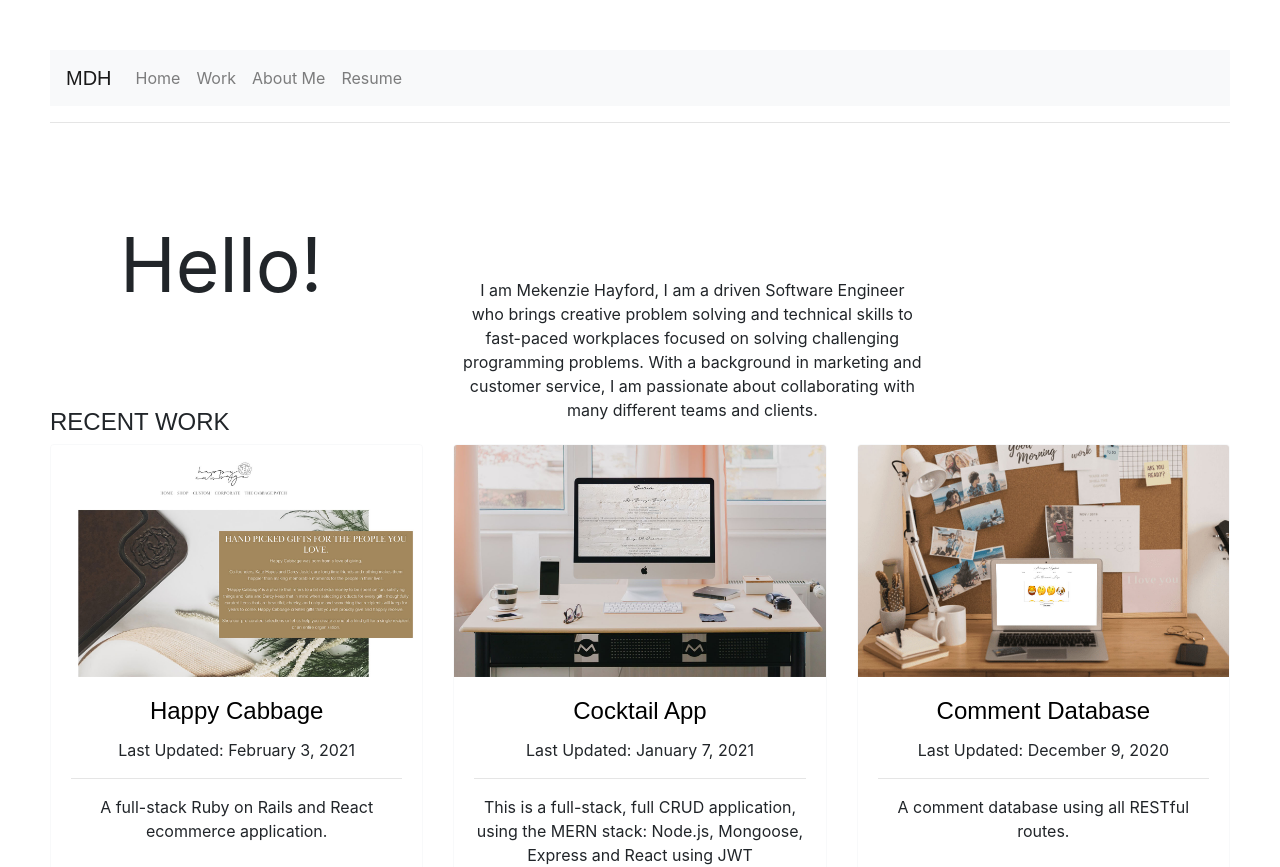
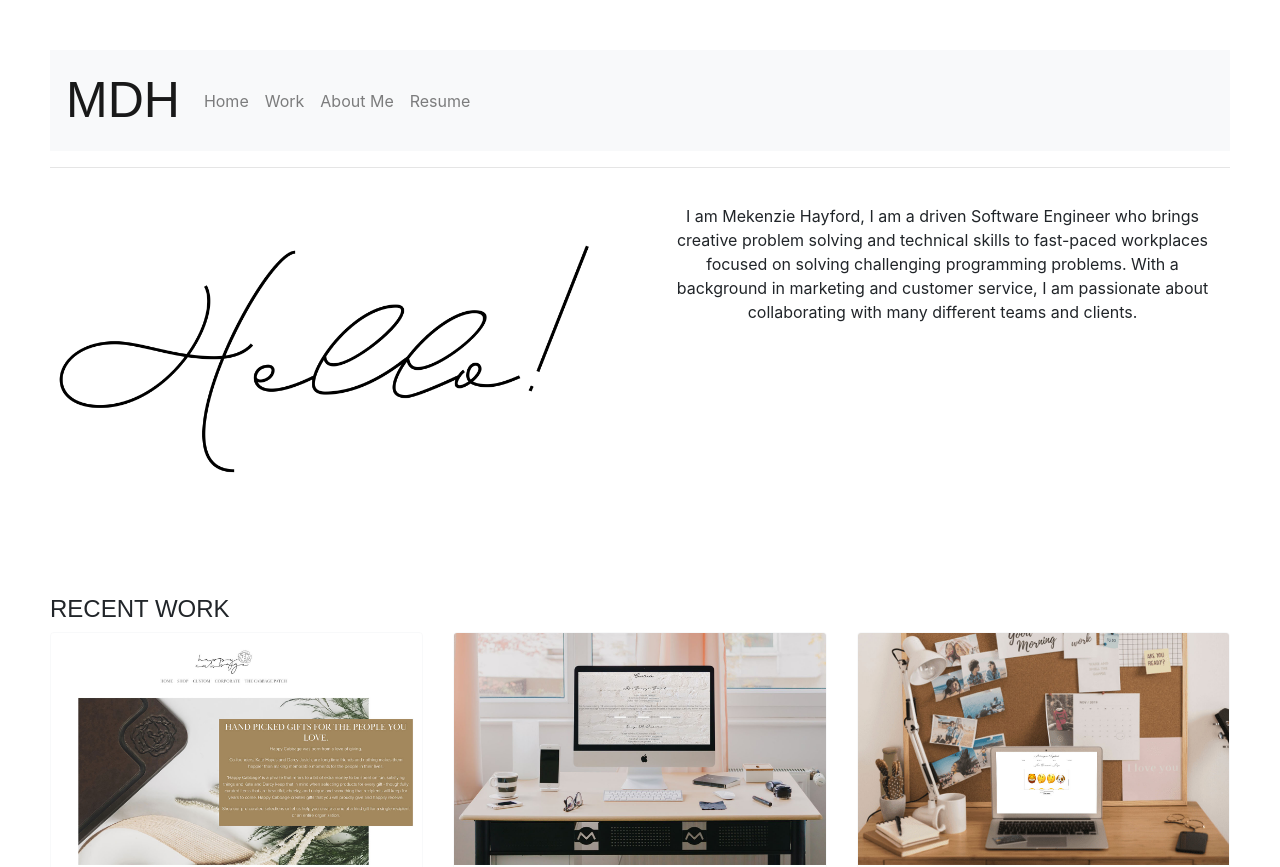
Before and after one commit to mekahay/mekenziehayford, a React (Create React App) app: page / in a window 1280 px wide. Shown: the top 867 px of the page. Built offline with nearby package versions, Linux system fonts and the light colour scheme; a web font is replaced by a local one.

Commit message:
homepage bootstrap card for header p

```diff
--- a/src/App.css
+++ b/src/App.css
@@ -123,20 +123,3 @@ text-align: left;}
   max-width: 250px;
   height: auto;
 }
-.homepage-top{
-  display: flex;
-  justify-content: space-around;
-  align-items: flex-end;
-}
-.homepage-header{
-  font-size: 75px;
-  margin: 50px;
-  padding: 20px;
-}
-
-.homepage-p{
-  width: 500px;
-  height: 100px;
-  margin: 50px;
-  padding: 20px;
-}
--- a/src/Components/Header/Header.js
+++ b/src/Components/Header/Header.js
@@ -6,7 +6,7 @@ function Header() {
     return(
         <>
     <Navbar collapseOnSelect expand="lg" bg="light" variant="light">
-        <Navbar.Brand className="initials" href="/">MDH</Navbar.Brand>
+        <Navbar.Brand className="initials" href="/" style={{fontSize: 50}}>MDH</Navbar.Brand>
         <Navbar.Toggle aria-controls="responsive-navbar-nav" />
         <Navbar.Collapse id="responsive-navbar-nav">
         <Nav className="justify-content-end">
--- a/src/Components/Home/Home.js
+++ b/src/Components/Home/Home.js
@@ -1,4 +1,5 @@
 import React from 'react';
+import helloimg from './Untitled-1.png';
 import p2img from '../Work/project2main.jpg';
 import p3img from '../Work/project3main.jpg';
 import p5img from '../Work/fianlprojectmain.jpg';
@@ -9,13 +10,14 @@ function Home() {
         <>
         <div className="homepage-div">
             <div className="homepage-top">
-            <div className="homepage-header">
-            <p>Hello!</p>
-            </div>
-            <div className="homepage-p">
-            <p>I am Mekenzie Hayford, I am a driven Software Engineer who brings creative problem solving and technical skills to fast-paced workplaces focused on solving challenging programming problems. With a background in marketing and customer service, I am passionate about collaborating with many different teams and clients.</p>
-            </div>
-            <hr/>
+            <CardDeck>
+            <Card className="border-0">
+                <Card.Img src={helloimg}></Card.Img>
+            </Card>
+            <Card className="border-0">
+                <Card.Body>I am Mekenzie Hayford, I am a driven Software Engineer who brings creative problem solving and technical skills to fast-paced workplaces focused on solving challenging programming problems. With a background in marketing and customer service, I am passionate about collaborating with many different teams and clients.</Card.Body>
+            </Card>
+            </CardDeck>
             </div>
             <div className="homepage-div2">
                 <div className="work-header">
```
Lines whose indentation alone changed are shown as unchanged.
